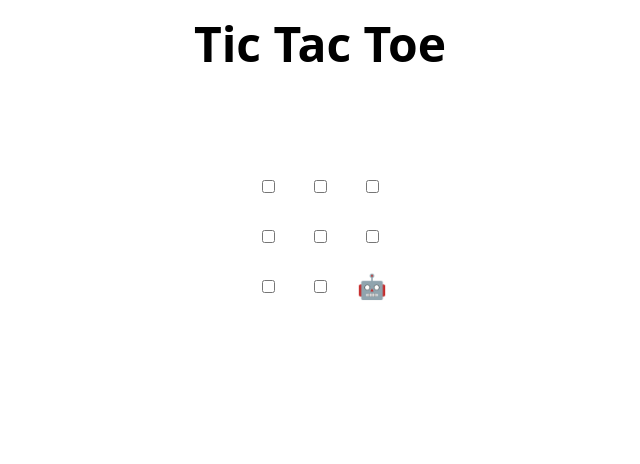
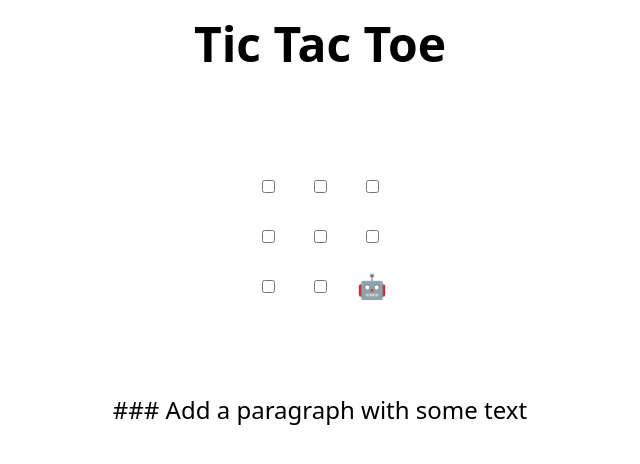
Before and after one commit to https-Luan-Fernandes/skills-review-pull-requests, a plain HTML site: page index.html in a window 1280 px wide. Shown: the whole page, without its empty margins (320-960 px from the left). Drawn offline with Linux system fonts and the light colour scheme.

Commit message:
Update index.html

```diff
--- a/index.html
+++ b/index.html
@@ -48,7 +48,7 @@
 </table>
 
 <h2 hidden>Game over, refresh to play again 🧑‍💻 🤖!</h2>
-
+### Add a paragraph with some text
 <script>
   // Initialization
   const boxes = Array.from(document.querySelectorAll("td"));
```
